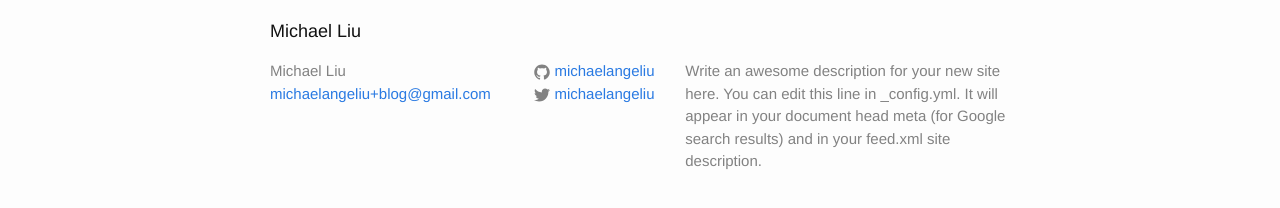
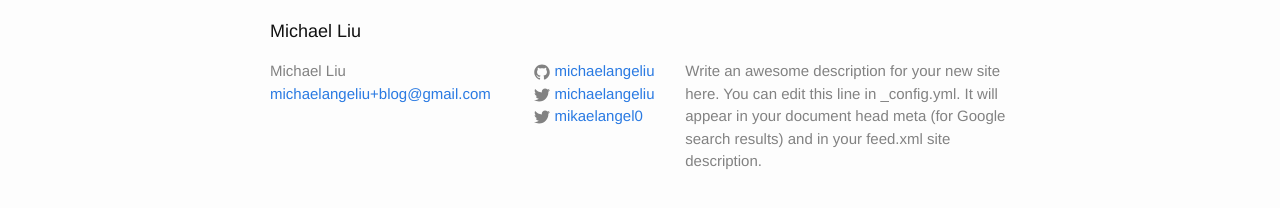
Before and after one commit to michaelangeliu/michaelangeliu.github.io, a Jekyll site: the page built from index.html, in a window 1280 px wide. Shown: the part 309-517 px from the top of the page. Built offline with Jekyll 4.4.1, drawn with Linux system fonts in a browser that asks for light colours.

Commit message:
Add tumblr username

```diff
--- a/_config.yml
+++ b/_config.yml
@@ -9,6 +9,7 @@
 url: "http://yourdomain.com" # the base hostname & protocol for your site
 twitter_username: michaelangeliu
 github_username:  michaelangeliu
+tumblr_username:  mikaelangel0
 
 # Build settings
 markdown: kramdown
--- a/_includes/footer.html
+++ b/_includes/footer.html
@@ -42,6 +42,22 @@
             </a>
           </li>
           {% endif %}
+
+          {% if site.tumblr_username %}
+          <li>
+            <a href="http://{{ site.tumblr_username }}.tumblr.com">
+              <span class="icon  icon--tumblr">
+                <svg viewBox="0 0 16 16">
+                  <path fill="#828282" d="M15.969,3.058c-0.586,0.26-1.217,0.436-1.878,0.515c0.675-0.405,1.194-1.045,1.438-1.809
+                  c-0.632,0.375-1.332,0.647-2.076,0.793c-0.596-0.636-1.446-1.033-2.387-1.033c-1.806,0-3.27,1.464-3.27,3.27 c0,0.256,0.029,0.506,0.085,0.745C5.163,5.404,2.753,4.102,1.14,2.124C0.859,2.607,0.698,3.168,0.698,3.767 c0,1.134,0.577,2.135,1.455,2.722C1.616,6.472,1.112,6.325,0.671,6.08c0,0.014,0,0.027,0,0.041c0,1.584,1.127,2.906,2.623,3.206 C3.02,9.402,2.731,9.442,2.433,9.442c-0.211,0-0.416-0.021-0.615-0.059c0.416,1.299,1.624,2.245,3.055,2.271 c-1.119,0.877-2.529,1.4-4.061,1.4c-0.264,0-0.524-0.015-0.78-0.046c1.447,0.928,3.166,1.469,5.013,1.469 c6.015,0,9.304-4.983,9.304-9.304c0-0.142-0.003-0.283-0.009-0.423C14.976,4.29,15.531,3.714,15.969,3.058z"/>
+                </svg>
+              </span>
+
+              <span class="username">{{ site.tumblr_username }}</span>
+            </a>
+          </li>
+          {% endif %}
+
         </ul>
       </div>
 
```
